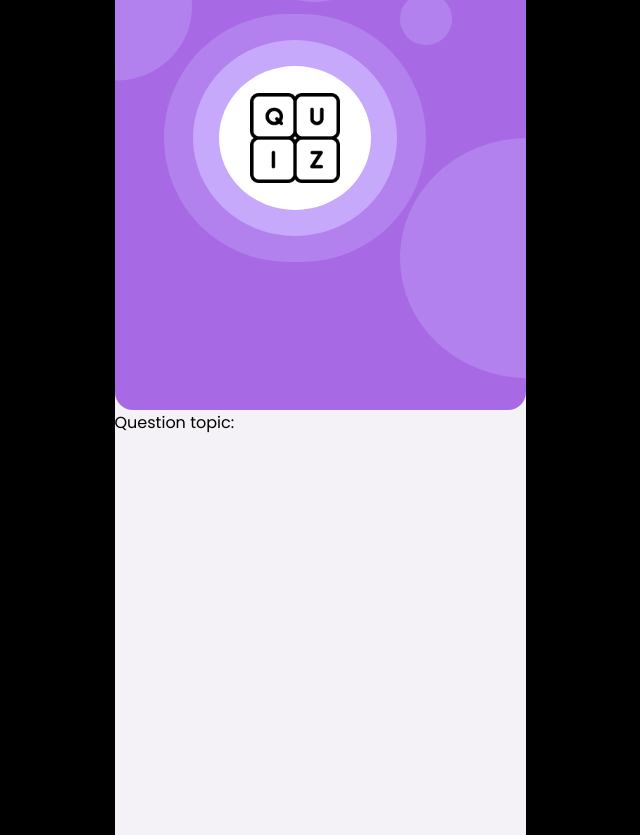
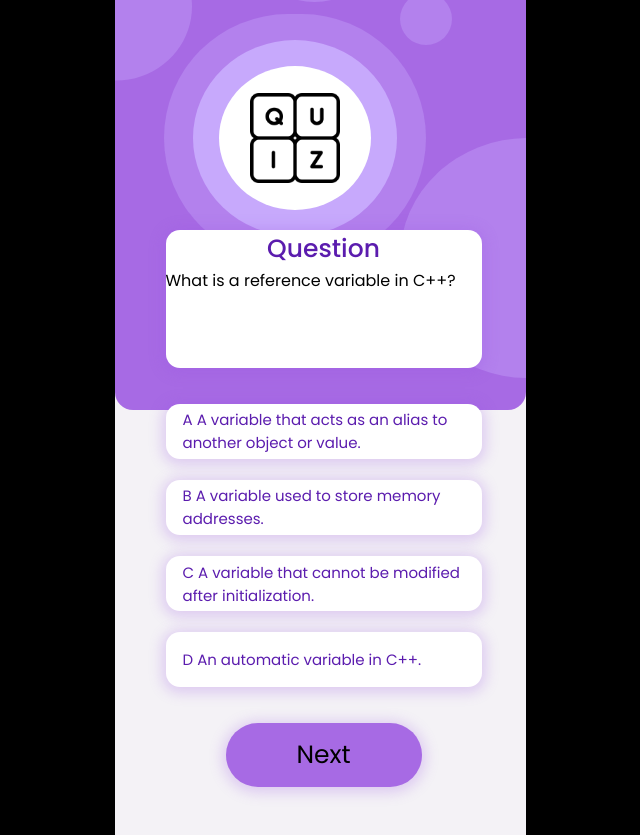
Before and after one commit to wkzshixd/quiz-app, a React (Vite) app: page / in a window 1280 px wide. Both pictures are taken after a click on the element "C++". Shown: the whole page, without its empty margins (320-960 px from the left). Built offline with nearby package versions, Linux system fonts and the light colour scheme.

Commit message:
done some answer choosing logic, that was kinda of a challenge, i still need to do destructurning in the Question component.

```diff
--- a/public/data.json
+++ b/public/data.json
@@ -18,6 +18,10 @@
                     {
                         "answer": "A variable that cannot be modified after initialization.",
                         "isCorrect": false
+                    },
+                    {
+                        "answer": "An automatic variable in C++.",
+                        "isCorrect": false
                     }
                 ]
             },
@@ -35,6 +39,10 @@
                     {
                         "answer": "Creates a reference to an existing object.",
                         "isCorrect": false
+                    },
+                    {
+                        "answer": "Reserves space for multiple objects in memory.",
+                        "isCorrect": false
                     }
                 ]
             },
@@ -51,6 +59,10 @@
                     },
                     {
                         "answer": "A function that is declared in the base class.",
+                        "isCorrect": false
+                    },
+                    {
+                        "answer": "A static function in C++.",
                         "isCorrect": false
                     }
                 ]
@@ -76,6 +88,10 @@
                     {
                         "answer": "'==' is used for inheritance checks, '.equals()' for value comparisons.",
                         "isCorrect": false
+                    },
+                    {
+                        "answer": "'==' checks for null values, '.equals()' checks for non-null values.",
+                        "isCorrect": false
                     }
                 ]
             },
@@ -93,6 +109,10 @@
                     {
                         "answer": "To define variables that are accessible only within the same package.",
                         "isCorrect": false
+                    },
+                    {
+                        "answer": "To create instances of a class.",
+                        "isCorrect": false
                     }
                 ]
             },
@@ -109,6 +129,10 @@
                     },
                     {
                         "answer": "Static, Final, Protected, Private.",
+                        "isCorrect": false
+                    },
+                    {
+                        "answer": "Public, Private, Internal, Protected.",
                         "isCorrect": false
                     }
                 ]
@@ -134,6 +158,10 @@
                     {
                         "answer": "Lists are indexed by strings, tuples are indexed by integers.",
                         "isCorrect": false
+                    },
+                    {
+                        "answer": "Lists have a fixed size, tuples can dynamically resize.",
+                        "isCorrect": false
                     }
                 ]
             },
@@ -150,6 +178,10 @@
                     },
                     {
                         "answer": "To declare multi-line functions.",
+                        "isCorrect": false
+                    },
+                    {
+                        "answer": "To perform arithmetic operations.",
                         "isCorrect": false
                     }
                 ]
@@ -168,6 +200,10 @@
                     {
                         "answer": "A way to create class inheritance.",
                         "isCorrect": false
+                    },
+                    {
+                        "answer": "A reference to the parent class.",
+                        "isCorrect": false
                     }
                 ]
             }
--- a/src/App.tsx
+++ b/src/App.tsx
@@ -1,16 +1,22 @@
+import { useEffect, useState } from 'react'
 import styles from './App.module.css'
 import { Background } from './components/background/Background'
 import { Menu } from './components/menu/Menu'
 import { Question } from './components/question/Question'
 
 function App() {
-
+  const [json, setJson] = useState({})
+  useEffect (() => {
+    fetch('./data.json')
+    .then(response => response.json())
+    .then(data => setJson(data))
+  }, [])
   return (
     <>
     <div className={styles.container}>
       <Background/>
-      <Menu/>
-      <Question/>
+      {Object.keys(json).length > 0 && <Menu json={json} />}
+      {Object.keys(json).length > 0 && <Question json={json} />}
     </div>
     </>
   )
--- a/src/components/menu/Menu.tsx
+++ b/src/components/menu/Menu.tsx
@@ -6,20 +6,23 @@ import { useSelector } from 'react-redux';
 
 type JSONData = typeof rawData;
 
-export const Menu = () => {
+export const Menu = (props) => { // FIXME:
     const [data, setData] = useState<JSONData | undefined>(undefined);
+    useEffect(() => {
+      if (props.json && props.json !== data) {
+        setData(props.json);
+      }
+    }, [props.json, data]);
+
+
     let visibility = 'visible';
     const appState = useSelector((state) => state.app.value) // FIXME:
     appState == 'menu' ? visibility = 'visible' : visibility = 'hidden';
 
-    useEffect (() => {
-        fetch('./data.json')
-        .then(response => response.json())
-        .then(json => setData(json))
-    }, [])
+
 
   return (
-    <div className={styles.container + " " + visibility}>
+    <div className={`${styles.container} ${visibility}`}>
         {data?.map((item) => {return <MenuButton key={item.id} text={item.lang} logo={item.logo}/>})}
     </div>
   )
--- a/src/components/question/Question.module.css
+++ b/src/components/question/Question.module.css
@@ -0,0 +1,85 @@
+.container {
+    position: absolute;
+    top: 265px;
+    left: 51px;
+    display: flex;
+    flex-direction: column;
+    justify-content: space-between;
+    align-items: center;
+    height: 557px;
+    width: 316px;
+}
+
+.question {
+    width: 316px;
+    height: 138px;
+    border-radius: 14px;
+    background: #FFF;
+    box-shadow: 0px 2px 13px 4px rgba(157, 87, 227, 0.25);
+}
+
+.title {
+    color: #5B1CAE;
+    text-align: center;
+    font-family: Poppins;
+    font-size: 25px;
+    font-weight: 500;
+}
+
+.body {
+
+}
+
+.answers__wrapper {
+    display: flex;
+    flex-direction: column;
+    justify-content: space-between;
+    height: 284px;
+}
+
+.answer {
+    display: flex;
+    flex-direction: column;
+    justify-content: center;
+    padding-left: 17px;
+    height: 55px;
+    border-radius: 14px;
+    background: #FFF;
+    box-shadow: 0px 2px 13px 4px rgba(157, 87, 227, 0.25);
+    color: #5B1CAE;
+    font-size: 15px;
+    user-select: none;
+    cursor: pointer;
+}
+
+.button {
+    width: 196px;
+    height: 64px;
+    display: flex;
+    justify-content: center;
+    align-items: center;
+    border-radius: 50px;
+    background: #A76AE4;
+    box-shadow: 0px 2px 13px 4px rgba(157, 87, 227, 0.25);
+    color: #000;
+    font-size: 25px;
+    user-select: none;
+    cursor: pointer;
+}
+
+
+.correct {
+    box-shadow: 0px 2px 13px 4px blue;
+}
+
+.incorrect {
+    box-shadow: 0px 2px 13px 4px red;
+}
+
+.clicked {
+    box-shadow: 0px 2px 13px 4px #000;
+}
+
+.default {
+    box-shadow: 0px 2px 13px 4px gray;
+}
--- a/src/components/question/Question.tsx
+++ b/src/components/question/Question.tsx
@@ -1,18 +1,95 @@
-import React from 'react'
+import React, { useState } from 'react'
 import styles from './Question.module.css'
 import { useSelector } from 'react-redux';
 
-export const Question = () => {
+export const Question = (props) => { // FIXME:
     let visibility = 'hidden';
+    let questions;
     const appState = useSelector((state) => state.app.value) // FIXME:
+
+    const [clickStates, setClickStates] = useState(Array(4).fill(''));
+    const [answerStates, setAnswerStates] = useState(Array(4).fill('')); // Создаем массив из 4 состояний для каждой кнопки
+    const [answerState, setAnswerState] = useState(''); // Состояние для каждого ответа
+    const [confirmation, setConfirmation] = useState(false); // Флаг подтверждения ответа
+
     if (appState != 'menu' && appState != 'final'){
         visibility = 'visible'
     } else {
         visibility = 'hidden'
     }
 
-    console.log()
-  return (
-    <div className={styles.container + ' ' + visibility}>Question topic: {}</div>
-  )
+    props.json.map(topic => { //FIXME:
+        if (topic.lang == appState) {
+            questions = topic.questions
+            console.log(questions)
+        }
+    })
+
+    const handleAnswer = (index: number, isCorrect : boolean) => {
+        if (confirmation) return;
+        if (clickStates[index] === 'clicked') {
+            const newStates = [...clickStates];
+            newStates[index] = '';
+            setClickStates(newStates);
+        } else {
+            const newStates = [...clickStates];
+            newStates[index] = 'clicked';
+            setClickStates(newStates);
+        }
+
+        console.log(setClickStates)
+        setAnswerState(isCorrect ? 'correct' : 'incorrect');
+        console.log(answerState)
+    };
+
+      const handleConfirmation = () => {
+        setConfirmation(true); // Устанавливаем флаг подтверждения
+
+        // Здесь можно провести проверку ответа и установить состояние ответа (красный или зеленый)
+        // Например, с помощью какой-то логики, проверяющей правильность ответа
+        // В данном примере установим случайный ответ как правильный или неправильный для демонстрации
+        const randomIsCorrect = Math.random() < 0.5; // Генерируем случайное значение true/false
+        setAnswerState(randomIsCorrect ? 'correct' : 'incorrect');
+      };
+
+    console.log(questions)
+    return (questions && (
+        <div className={`${styles.container} ${visibility}`}>
+            <div className={styles.question}>
+                <div className={styles.title}>Question</div>
+                <div className={styles.body}>{questions[0].question}</div>
+            </div>
+            <div className={styles.answers__wrapper}>
+                <div
+                    className={`${styles.answer} ${answerStates[0] === 'correct' ? styles.correct : answerStates[0] === 'incorrect' ? styles.incorrect : clickStates[0] === 'clicked' ? styles.clicked : ''}`}
+                    onClick={() => handleAnswer(0, questions[0].answers[0].isCorrect)}
+                >
+                    A {questions[0].answers[0].answer}
+                </div>
+
+                <div
+                    className={`${styles.answer} ${answerStates[1] === 'correct' ? styles.correct : answerStates[1] === 'incorrect' ? styles.incorrect : clickStates[1] === 'clicked' ? styles.clicked : ''}`}
+                    onClick={() => handleAnswer(1, questions[0].answers[1].isCorrect)}
+                >
+                    B {questions[0].answers[1].answer}
+                </div>
+
+                <div
+                    className={`${styles.answer} ${answerStates[2] === 'correct' ? styles.correct : answerStates[2] === 'incorrect' ? styles.incorrect : clickStates[2] === 'clicked' ? styles.clicked : ''}`}
+                    onClick={() => handleAnswer(2, questions[0].answers[2].isCorrect)}
+                >
+                    C {questions[0].answers[2].answer}
+                </div>
+
+                <div
+                    className={`${styles.answer} ${answerStates[3] === 'correct' ? styles.correct : answerStates[3] === 'incorrect' ? styles.incorrect : clickStates[3] === 'clicked' ? styles.clicked : ''}`}
+                    onClick={() => handleAnswer(3, questions[0].answers[3].isCorrect)}
+                >
+                    D {questions[0].answers[3].answer}
+                </div>
+            </div>
+            <div className={styles.button} onClick={handleConfirmation} >Next</div>
+        </div>
+        )
+    )
 }
```
